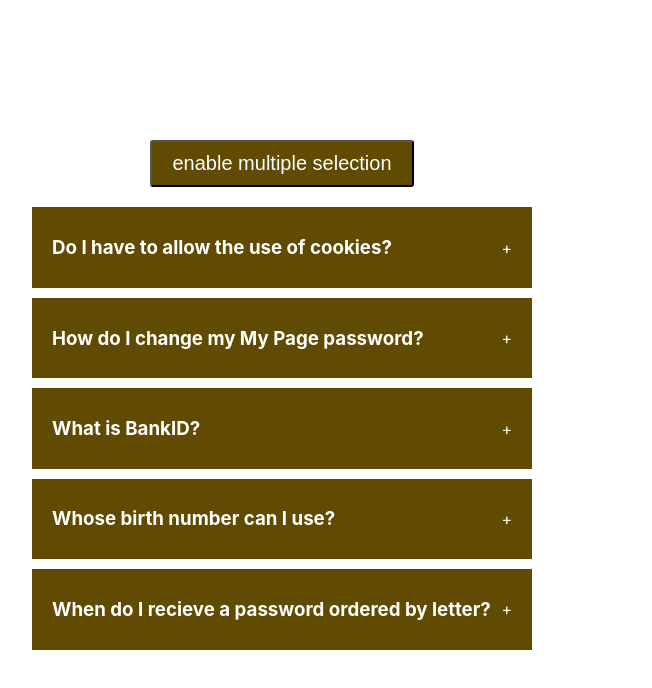
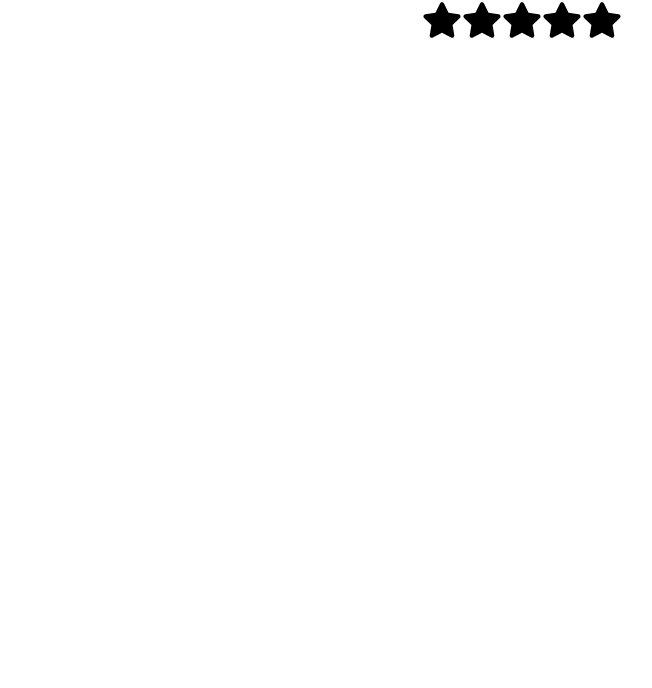
Before and after one commit to joniemwash02/react-projects, a React (Create React App) app: page / in a window 1280 px wide. Shown: the top 688 px of the page, without its empty margins (118-770 px from the left). Built offline with nearby package versions, Linux system fonts and the light colour scheme.

Commit message:
star rating

```diff
--- a/package.json
+++ b/package.json
@@ -7,8 +7,10 @@
     "@testing-library/jest-dom": "^6.9.1",
     "@testing-library/react": "^16.3.2",
     "@testing-library/user-event": "^13.5.0",
+    "icons": "^1.0.0",
     "react": "^19.2.4",
     "react-dom": "^19.2.4",
+    "react-icons": "^5.5.0",
     "react-scripts": "5.0.1",
     "web-vitals": "^2.1.4"
   },
--- a/src/App.js
+++ b/src/App.js
@@ -1,10 +1,14 @@
 import './App.css';
 import Accodian from './Components/Accodian';
+// import RandomColor from './Components/radom color';
+import StarRating from './Components/starRating';
 
 function App() {
   return (
     <div className="App">
-      <Accodian />
+      {/* <Accodian /> */}
+      {/* <RandomColor /> */}
+      <StarRating />
     </div>
   );
 }
--- /dev/null
+++ b/src/Components/radom color/index.js
@@ -0,0 +1,59 @@
+
+//#5a598f27
+//rgb(186, 195, 206)
+
+import { useState } from "react"
+
+export default function RandomColor() {
+    const [typeOfColor, setTypeOfColor]=useState('hex');
+    const [color, setColor]=useState('#000000');
+    function randomColorUtility(length){
+        return Math.floor(Math.random()*length);
+    }
+
+     function handleCreateRandomHexColor() {
+         const hex=[1,2,3,4,5,6,7,8,9,'a','b','c','d','e','f'];
+         let hexColor='#';
+         for(let i=0; i<6; i++){
+             hexColor += hex[randomColorUtility(hex.length)];
+         }
+            setColor(hexColor);
+
+    }
+    function handleCreateRandomRgbColor(){
+        const r=randomColorUtility(256)
+        const g= randomColorUtility(256)
+        const b= randomColorUtility(256)
+
+        const rgbcolor =`rgb(${r},${g},${b})`
+        console.log(rgbcolor)
+        setColor(rgbcolor)
+    }
+
+return <div style={
+    {
+        width: "100vw",
+        height: '100vh',
+        background: color
+    }
+}>
+    <button onClick={()=>setTypeOfColor('hex')}>Create Hex Color</button>
+    <button onClick={()=>setTypeOfColor('rgb')}>Create RBG Color</button>
+    <button onClick={typeOfColor=== 'hex' ? handleCreateRandomHexColor : handleCreateRandomRgbColor}>Generate random color</button>
+    <div style={
+        {
+            display: 'flex',
+            flexDirection: 'column',
+            justifyContent: "center",
+            alignItems: "center",
+            color: "#fff",
+            fontSize: "60px",
+            marginTop: "50px",
+        }
+    }>
+        <h3>{typeOfColor==="rgb" ? "RGB COLOR":"HEX COLOR"}</h3>
+        <h1>{color}</h1>
+
+    </div>
+</div>
+}
--- /dev/null
+++ b/src/Components/starRating/index.js
@@ -0,0 +1,36 @@
+import React, { useState } from "react";
+import { FaStar } from "react-icons/fa";
+import "./style.css";
+export default function StarRating({noOfStars=5}) {
+    const [rating, setRating]=useState(0)
+    const [hover, sethover]=useState(0);
+    function handleclick(getCurrentIndex){
+       setRating(getCurrentIndex)
+
+    }
+    function handleMouseEnter(getCurrentIndex){
+        sethover(getCurrentIndex)
+
+    }
+    function handleMouseLeave(){
+        sethover(rating)
+
+    }
+    return(
+        <div className="star-rating">
+            {
+                [...Array(noOfStars)].map((_, index)=>{
+                    index +=1;
+                    return <FaStar
+                    key={index}
+                    className={index <=(hover || rating) ?'active': "inactive"}
+                    onClick={()=>handleclick(index)}
+                    onMouseMove={()=>handleMouseEnter(index)}
+                    onMouseLeave={()=>handleMouseLeave()}
+                    size={40}
+                    />
+                })
+            }
+        </div>
+    )
+}
--- /dev/null
+++ b/src/Components/starRating/style.css
@@ -0,0 +1,7 @@
+.active{
+    color: #fff700;
+}
+.inactive{
+    color: black;
+
+}
```
Also changed, not shown: 1 other file (tests, documents, lock files or other folders).
